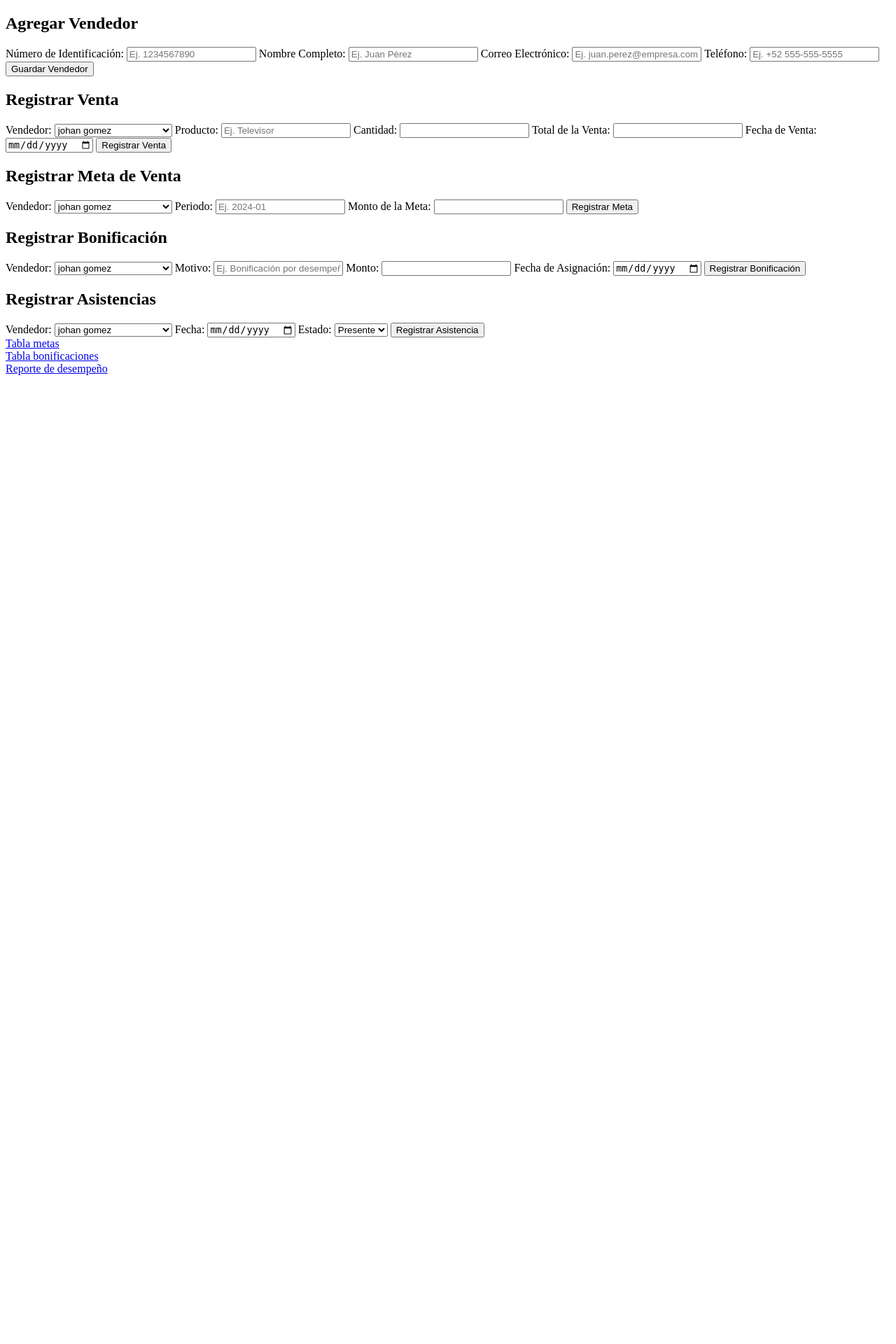
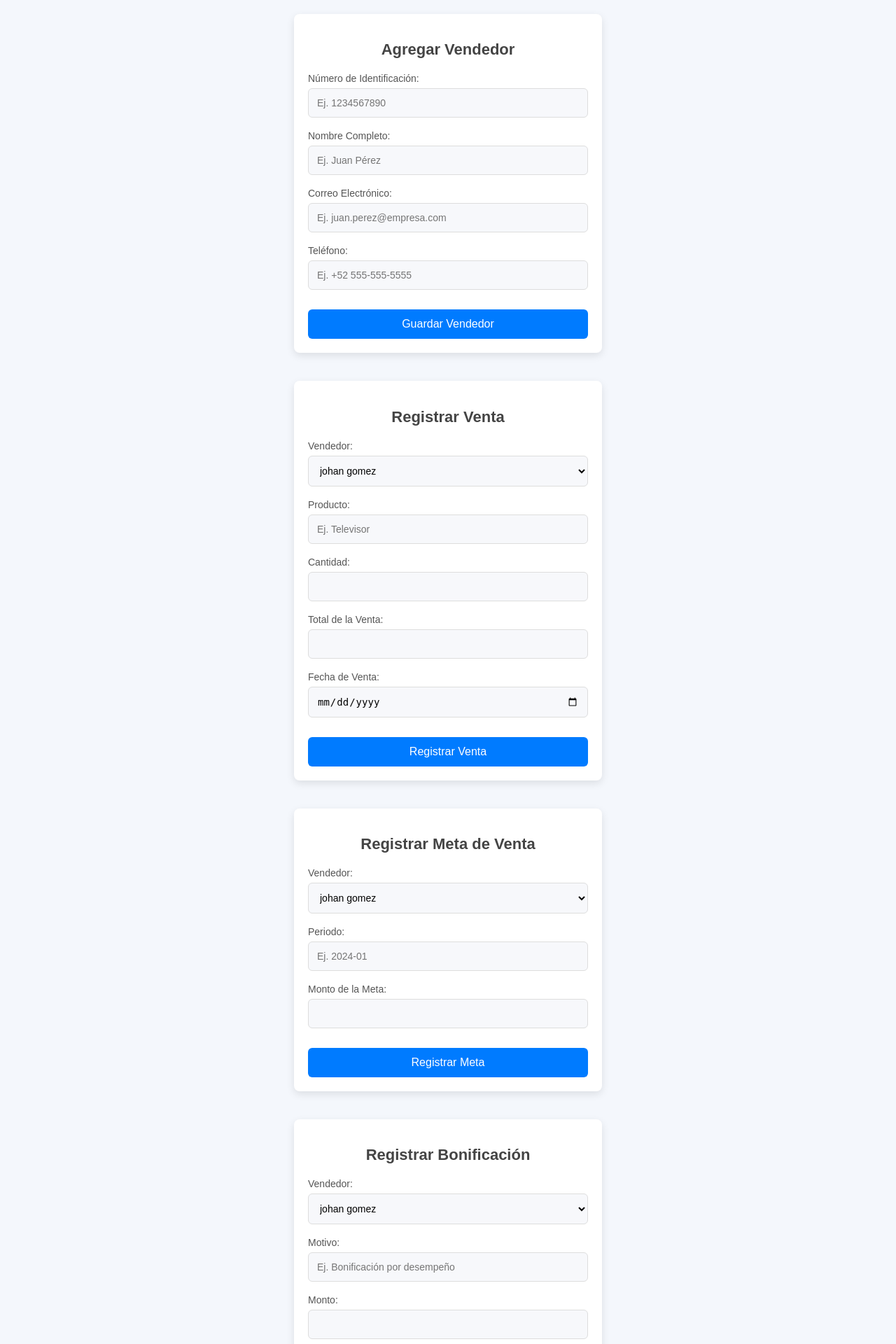
Before and after one commit to FRJohan312/gestor_de_comisiones, a PHP site: page / in a window 1280 px wide. Shown: the top 1920 px of the page at 70% size. Before the commit the page ends 536 px from the top, so only its background shows below. Run offline with PHP 8.4, Linux system fonts and the light colour scheme; data comes from the database, SQL or seed files in the repository.

Commit message:
mejora en diseño y organizacion

```diff
--- /dev/null
+++ b/css/styles.css
@@ -0,0 +1,131 @@
+/* General */
+body {
+    font-family: 'Arial', sans-serif;
+    background-color: #f4f7fc;
+    margin: 0;
+    padding: 0;
+    display: flex;
+    justify-content: center;
+    align-items: center;
+    min-height: 100vh;
+    color: #333;
+}
+
+/* Contenedor de los formularios */
+form {
+    background-color: #ffffff;
+    padding: 20px;
+    width: 100%;
+    max-width: 400px;
+    border-radius: 8px;
+    box-shadow: 0 4px 12px rgba(0, 0, 0, 0.1);
+    margin: 20px;
+    display: flex;
+    flex-direction: column;
+    transition: all 0.3s ease;
+}
+
+/* Títulos */
+h2 {
+    text-align: center;
+    color: #444;
+    font-size: 22px;
+    margin-bottom: 20px;
+}
+
+/* Espaciado entre etiquetas y campos */
+label {
+    font-size: 14px;
+    margin-bottom: 6px;
+    color: #555;
+}
+
+/* Campos de texto y selección */
+input, select {
+    padding: 12px;
+    font-size: 14px;
+    margin-bottom: 18px;
+    border-radius: 6px;
+    border: 1px solid #ddd;
+    background-color: #f7f8fb;
+    transition: border 0.3s ease;
+}
+
+input:focus, select:focus {
+    border-color: #007bff;
+    outline: none;
+}
+
+/* Botones */
+button {
+    background-color: #007bff;
+    color: white;
+    font-size: 16px;
+    padding: 12px;
+    border: none;
+    border-radius: 6px;
+    cursor: pointer;
+    transition: background-color 0.3s ease, transform 0.2s ease;
+    margin-top: 10px;
+}
+
+button:hover {
+    background-color: #0056b3;
+    transform: scale(1.05);
+}
+
+/* Enlaces */
+a {
+    color: #007bff;
+    text-decoration: none;
+    font-size: 14px;
+    margin-top: 15px;
+    text-align: center;
+    display: block;
+}
+
+a:hover {
+    text-decoration: underline;
+}
+
+/* Estilo para las tablas */
+table {
+    width: 100%;
+    margin-top: 30px;
+    border-collapse: collapse;
+    border-radius: 8px;
+    overflow: hidden;
+}
+
+th, td {
+    padding: 10px 15px;
+    text-align: center;
+    border: 1px solid #ddd;
+}
+
+th {
+    background-color: #007bff;
+    color: white;
+}
+
+tr:nth-child(even) {
+    background-color: #f9f9f9;
+}
+
+tr:hover {
+    background-color: #f1f1f1;
+}
+
+/* Estilo en la tabla de reportes */
+tr:nth-child(odd) {
+    background-color: #f8f9fa;
+}
+
+/* Estilo para formularios inline y compactos */
+.form-container {
+    display: flex;
+    flex-direction: column;
+    align-items: center;
+    justify-content: center;
+    width: 100%;
+}
--- a/index.html
+++ b/index.html
@@ -4,10 +4,14 @@
     <meta charset="UTF-8">
     <meta name="viewport" content="width=device-width, initial-scale=1.0">
     <title>Formulario</title>
+    <link rel="stylesheet" href="./css/styles.css"> <!-- Enlace al archivo CSS -->
 </head>
 <body>
 
-  <form id="addSellerForm" class="form" action="http://localhost/gestor_comisiones/php/guardar_vendedor.php" method="POST">
+    <!-- Contenedor General -->
+  <div class="form-container">
+    <!-- Formulario para Agregar Vendedor -->
+    <form id="addSellerForm" action="http://localhost/gestor_comisiones/php/guardar_vendedor.php" method="POST">
         <h2>Agregar Vendedor</h2>
 
         <label for="identificacion">Número de Identificación:</label>
@@ -25,109 +29,94 @@
         <button type="submit" class="btn-primary">Guardar Vendedor</button>
     </form>
 
-
+    <!-- Formulario para Registrar Venta -->
     <form id="addSaleForm" action="http://localhost/gestor_comisiones/php/guardar_venta.php" method="POST">
         <h2>Registrar Venta</h2>
 
-          <!-- Seleccionar Vendedor -->
         <label for="id_vendedor">Vendedor:</label>
         <select id="id_vendedor" name="id_vendedor" required>
             <option value="">Cargando vendedores...</option>
         </select>
 
-          <!-- Producto -->
         <label for="producto">Producto:</label>
         <input type="text" id="producto" name="producto" placeholder="Ej. Televisor" required>
 
-          <!-- Cantidad -->
         <label for="cantidad">Cantidad:</label>
         <input type="number" id="cantidad" name="cantidad" min="1" required>
 
-          <!-- Total -->
         <label for="total">Total de la Venta:</label>
         <input type="number" id="total" name="total" step="0.01" required>
 
-          <!-- Fecha de Venta -->
         <label for="fecha_venta">Fecha de Venta:</label>
         <input type="date" id="fecha_venta" name="fecha_venta" required>
 
-          <!-- Botón -->
         <button type="submit">Registrar Venta</button>
     </form>
 
+    <!-- Formulario para Registrar Meta de Venta -->
     <form id="addGoalForm" action="http://localhost/gestor_comisiones/php/guardar_meta.php" method="POST">
         <h2>Registrar Meta de Venta</h2>
 
-        <!-- Seleccionar Vendedor -->
         <label for="id_vendedor">Vendedor:</label>
         <select id="id_vendedor" name="id_vendedor" required>
             <option value="">Cargando vendedores...</option>
         </select>
 
-        <!-- Periodo -->
         <label for="periodo">Periodo:</label>
         <input type="text" id="periodo" name="periodo" placeholder="Ej. 2024-01" required>
 
-        <!-- Meta -->
         <label for="meta">Monto de la Meta:</label>
         <input type="number" id="meta" name="meta" step="0.01" required>
 
-        <!-- Botón -->
         <button type="submit">Registrar Meta</button>
     </form>
 
+    <!-- Formulario para Registrar Bonificación -->
     <form id="addBonusForm" action="http://localhost/gestor_comisiones/php/guardar_bonificaciones.php" method="POST">
         <h2>Registrar Bonificación</h2>
 
-        <!-- Seleccionar Vendedor -->
         <label for="id_vendedor">Vendedor:</label>
         <select id="id_vendedor" name="id_vendedor" required>
             <option value="">Cargando vendedores...</option>
         </select>
 
-        <!-- Motivo -->
         <label for="motivo">Motivo:</label>
         <input type="text" id="motivo" name="motivo" placeholder="Ej. Bonificación por desempeño" required>
 
-        <!-- Monto -->
         <label for="monto">Monto:</label>
         <input type="number" id="monto" name="monto" step="0.01" required>
 
-        <!-- Fecha -->
         <label for="fecha_asignacion">Fecha de Asignación:</label>
         <input type="date" id="fecha_asignacion" name="fecha_asignacion" required>
 
-        <!-- Botón -->
         <button type="submit">Registrar Bonificación</button>
     </form>
 
+    <!-- Formulario para Registrar Asistencias -->
     <form id="attendanceForm" action="http://localhost/gestor_comisiones/php/guardar_asistencias.php" method="POST">
         <h2>Registrar Asistencias</h2>
 
-        <!-- Seleccionar Vendedor -->
         <label for="id_vendedor">Vendedor:</label>
         <select id="id_vendedor" name="id_vendedor" required>
             <option value="">Cargando vendedores...</option>
         </select>
 
-        <!-- Fecha -->
         <label for="fecha">Fecha:</label>
         <input type="date" id="fecha" name="fecha" required>
 
-        <!-- Estado -->
         <label for="estado">Estado:</label>
         <select id="estado" name="estado" required>
             <option value="Presente">Presente</option>
             <option value="Ausente">Ausente</option>
         </select>
 
-        <!-- Botón -->
         <button type="submit">Registrar Asistencia</button>
     </form>
 
-    <a href="http://localhost/gestor_comisiones/php/tabla_ventas.php">Tabla metas</a><br>
-    <a href="http://localhost/gestor_comisiones/php/ver_bonificaciones.php">Tabla bonificaciones</a><br>
-    <a href="http://localhost/gestor_comisiones/php/generar_reportes.php">Reporte de desempeño</a>
+    <a href="http://localhost/gestor_comisiones/php/tablas/tabla_ventas.php">Tabla metas</a><br>
+    <a href="http://localhost/gestor_comisiones/php/tablas/ver_bonificaciones.php">Tabla bonificaciones</a><br>
+    <a href="http://localhost/gestor_comisiones/php/tablas/generar_reportes.php">Reporte de desempeño</a>
+</div>
 
 <script>
     // Cargar vendedores dinámicamente
@@ -149,5 +138,6 @@
             elementos = '<option value="">Error al cargar vendedores</option>';
         });
 </script>
+
 </body>
 </html>
--- a/php/generar_reportes.php
+++ b/php/tablas/generar_reportes.php
@@ -1,5 +1,5 @@
 <?php
-require 'config.php';
+require '../config.php';
 
 try {
     // Vaciar la tabla para regenerar los reportes
--- a/php/tabla_ventas.php
+++ b/php/tablas/tabla_ventas.php
@@ -1,5 +1,5 @@
 <?php
-require 'config.php';
+require '../config.php';
 
 try {
     $sql = "SELECT m.identificacion, v.nombre, m.periodo, m.meta, m.ventas_actuales, m.cumplida
--- a/php/ver_asistencias.php
+++ b/php/tablas/ver_asistencias.php
@@ -1,5 +1,5 @@
 <?php
-require 'config.php';
+require '../config.php';
 
 try {
     $sql = "
--- a/php/ver_bonificaciones.php
+++ b/php/tablas/ver_bonificaciones.php
@@ -1,5 +1,5 @@
 <?php
-require 'config.php';
+require '../config.php';
 
 try {
     $sql = "SELECT b.id, v.nombre AS vendedor, b.motivo, b.monto, b.fecha_asignacion
--- a/php/ver_reportes.php
+++ b/php/tablas/ver_reportes.php
@@ -1,5 +1,5 @@
 <?php
-require 'config.php';
+require '../config.php';
 
 try {
     $sql = "
```
Lines whose indentation alone changed are shown as unchanged.
